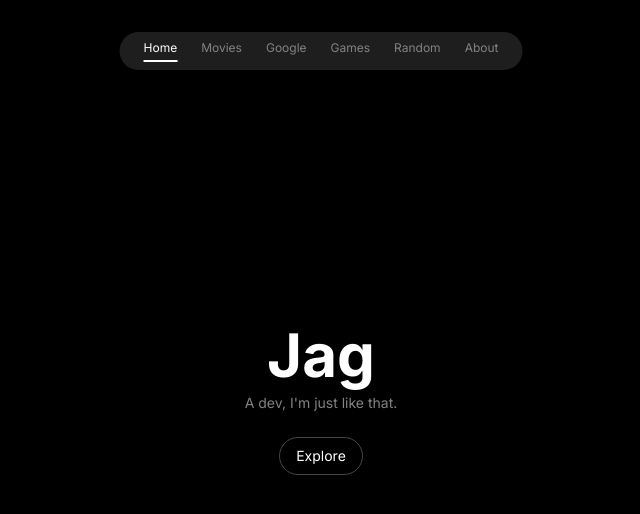
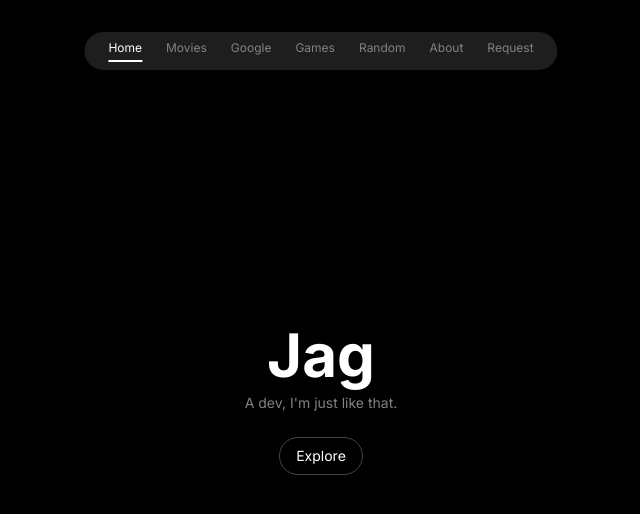
Before and after one commit to asdhashdh/testing-alr, a Next.js app: page / in a window 1280 px wide. Shown: the top 514 px of the page, without its empty margins (319-959 px from the left). Built offline with nearby package versions, Linux system fonts and the light colour scheme.

Commit message:
Update jazz-hero.tsx

```diff
--- a/components/jazz-hero.tsx
+++ b/components/jazz-hero.tsx
@@ -38,6 +38,7 @@ export function JazzHero({ activeLink }: JazzHeroProps) {
         <NavLink href="/tour" label="Games" isActive={currentActiveLink === "tour"} />
         <NavLink href="/videos" label="Random" isActive={currentActiveLink === "videos"} />
         <NavLink href="/contact" label="About" isActive={currentActiveLink === "about"} />
+        <NavLink href="/contact" label="Request" isActive={currentActiveLink === "about"} />
       </nav>
 
       {/* Main content */}
```
